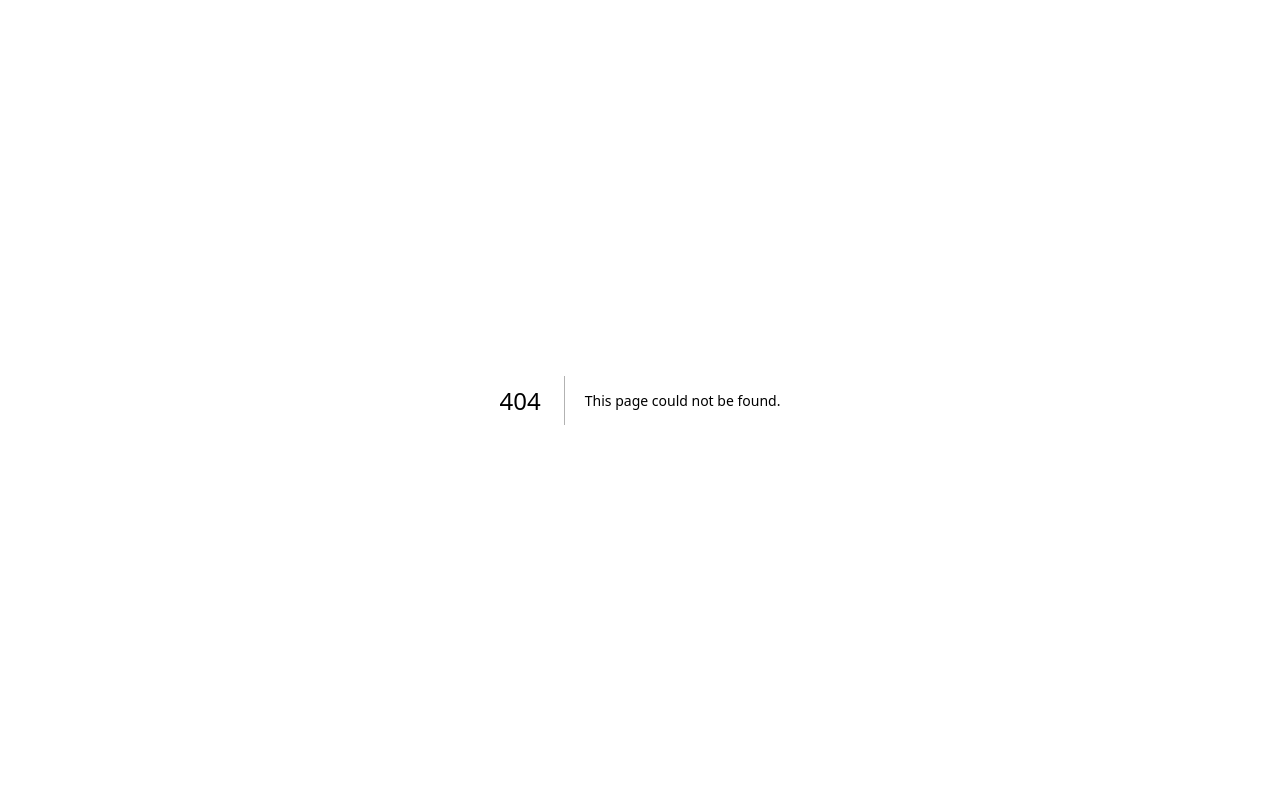
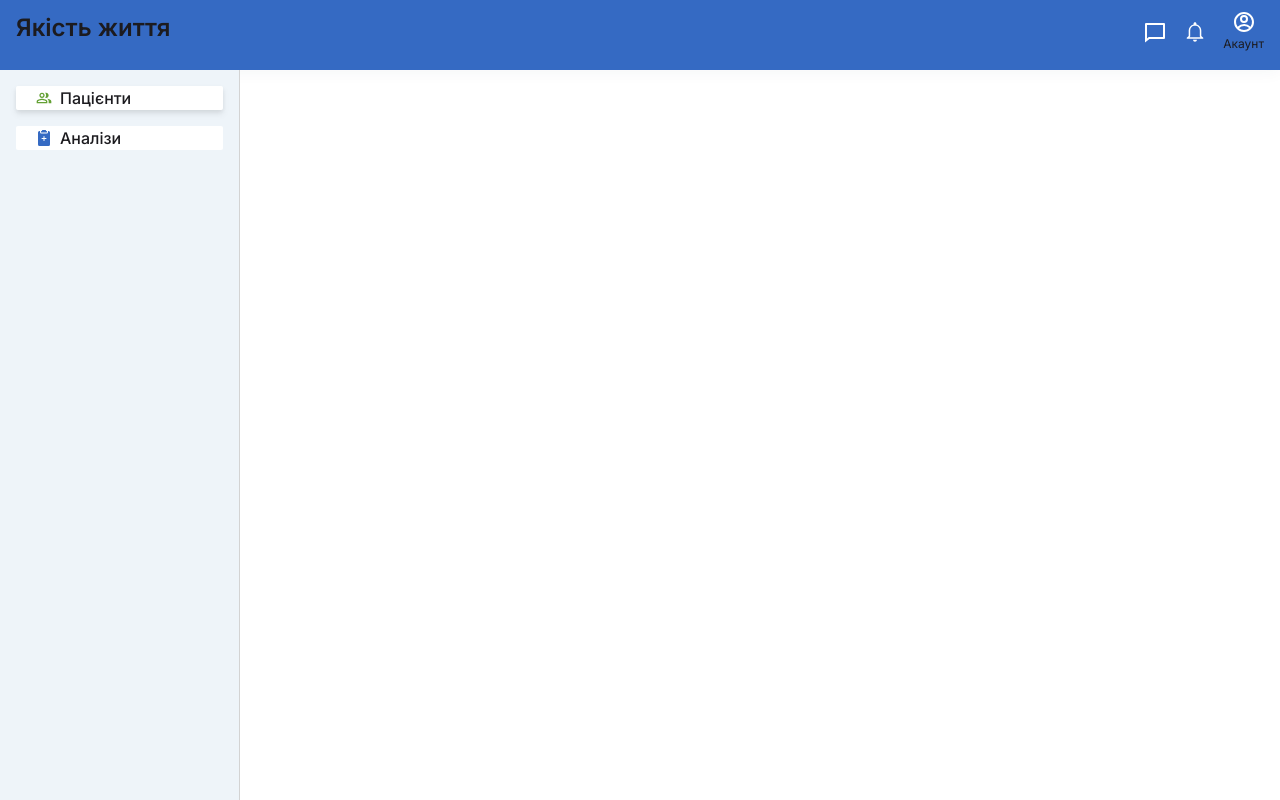
Before and after one commit to Vectoriia/life-quality-frontend, a Next.js app: page /patients in a window 1280 px wide. Before the commit this address had no page. Built offline with nearby package versions, Linux system fonts and the light colour scheme.

Commit message:
feat: drawer

```diff
--- /dev/null
+++ b/app/(authorized)/patients/page.tsx
@@ -0,0 +1,7 @@
+const Patients: React.FC = () => {
+    return (
+        <div>Patients</div>
+    )
+}
+
+export default Patients;
--- /dev/null
+++ b/src/components/drawer/index.tsx
@@ -0,0 +1,91 @@
+import { Box, List, ListItem, ListItemIcon, ListItemText, Drawer as MuiDrawer, Typography } from '@mui/material';
+import Link from 'next/link';
+import { MdOutlinePeopleAlt } from "react-icons/md";
+import { BsFillClipboard2PlusFill } from "react-icons/bs";
+import { PropsWithChildren, ReactNode, useMemo } from 'react';
+import clsx from 'clsx';
+import { usePathname } from 'next/navigation';
+
+const drawerWidth = 240;
+
+interface DrawerItem {
+  title: string;
+  route: string;
+  icon: ReactNode;
+  selected?: boolean;
+}
+
+const DrawerItems: DrawerItem[] = [
+  {
+    title: "Пацієнти",
+    route: "/patients",
+    icon: <MdOutlinePeopleAlt className="text-green" />
+  },
+  {
+    title: "Аналізи",
+    route: "/analysis",
+    icon: <BsFillClipboard2PlusFill className="text-blue" />
+  },
+];
+
+interface Props extends PropsWithChildren {
+    open?: boolean;
+    isPermanent?: boolean;
+}
+
+const Drawer: React.FC<Props> = ({
+    open,
+    children,
+    isPermanent,
+}) => {
+  const path = usePathname();
+
+  const items: DrawerItem[] = useMemo(() => {
+    return DrawerItems.map((item) => {
+      return {
+        selected: path === item.route,
+        ...item,
+      }
+    });
+  }, [path])
+
+  return (
+      <MuiDrawer
+      variant={isPermanent ? "permanent" : "temporary"}
+      open={isPermanent || open}
+      sx={{
+        width: drawerWidth,
+        flexShrink: 0,
+        [`& .MuiDrawer-paper`]: { width: drawerWidth, boxSizing: 'border-box' },
+      }}
+      PaperProps={{
+        sx: {
+            marginTop: '70px',
+            backgroundColor: '#EEF4F9'
+        }
+      }}
+    >
+      <Box sx={{ overflow: 'auto' }}>
+        <List>
+          {items.map((item) => (
+            <ListItem key={item.route}>
+              <Link
+                className={clsx(
+                  'no-underline flex items-center bg-white w-full px-5 rounded-sm gap-2',
+                  item.selected && 'drop-shadow-md',
+                )}
+                href={item.route}
+              >
+                {item.icon}
+                <Typography variant="body2">{item.title}</Typography>
+              </Link>
+            </ListItem>
+          ))}
+        </List>
+        {children}
+      </Box>
+    </MuiDrawer>
+  )
+};
+
+export default Drawer;
--- a/src/components/header/index.tsx
+++ b/src/components/header/index.tsx
@@ -8,12 +8,15 @@ import { useMemo } from 'react';
 import { RiAccountCircleLine } from "react-icons/ri";
 import { IoMdNotificationsOutline } from "react-icons/io";
 import { RiChat4Line } from "react-icons/ri";
+import Drawer from '../drawer';
+import { usePathname } from 'next/navigation';
 
 interface Props {
     isAuthorized?: boolean;
 }
 
 const Header: React.FC<Props> = ({ isAuthorized }) => {
+  const path = usePathname();
   const content = useMemo(() => {
     return (
       <div className="flex justify-between w-full">
@@ -33,11 +36,14 @@ const Header: React.FC<Props> = ({ isAuthorized }) => {
   }, [isAuthorized]);
 
   return (
-    <MuiAppBar className={clsx(
-      'flex flex-row h-[70px] py-[10px] px-4 items-center justify-between',
-    )}>
-      {content}
-    </MuiAppBar>
+    <>
+      <MuiAppBar className={clsx(
+        'flex flex-row h-[70px] py-[10px] px-4 items-center justify-between',
+      )}>
+        {content}
+      </MuiAppBar>
+      <Drawer isPermanent={path == '/patients' || path == '/analysis'} />
+    </>
   )
 }
 
--- a/tailwind.config.ts
+++ b/tailwind.config.ts
@@ -6,7 +6,13 @@ const config: Config = {
     './app/**/*.{js,ts,jsx,tsx,mdx}',
   ],
   theme: {
-    extend: {},
+    extend: {
+      colors: {
+        background: '#EEF4F9',
+        green: '#63A033',
+        blue: '#356AC3',
+      }
+    },
   },
   corePlugins: {
     preflight: false,
```
